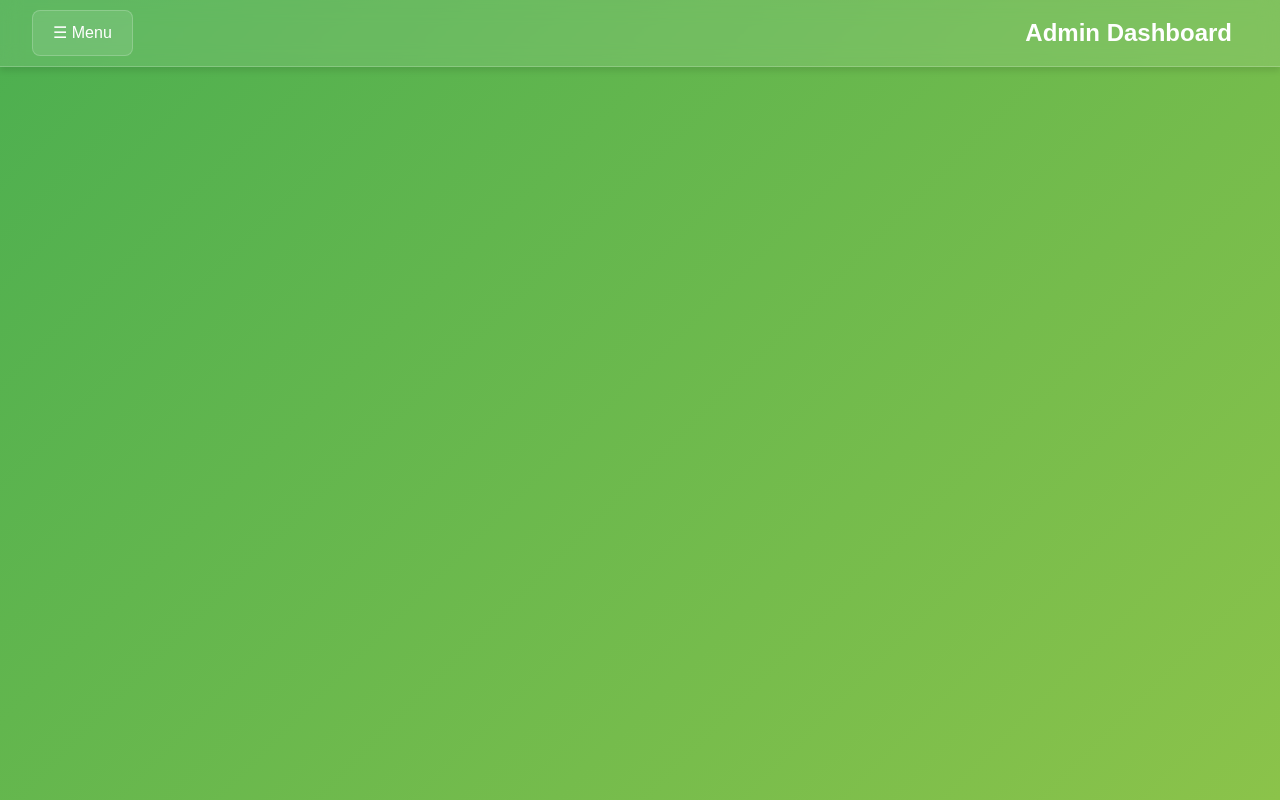
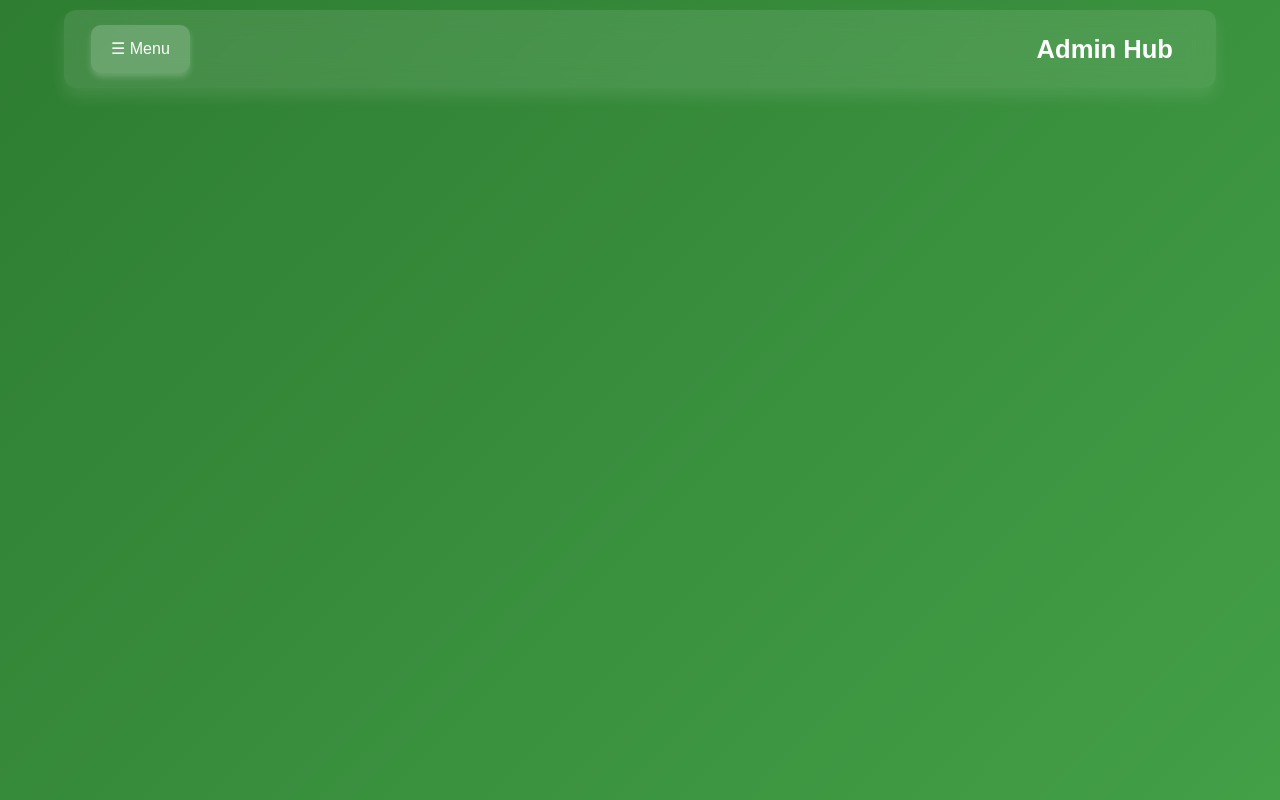
Before and after one commit to chikkuanijohn/ecom_web, a Django app: page /upb/ in a window 1280 px wide. Run offline with Django 5.2, Linux system fonts and the light colour scheme.

Commit message:
new file

```diff
--- a/store/templates/shop/addcategory.html
+++ b/store/templates/shop/addcategory.html
@@ -212,7 +212,7 @@
             <button class="btn btn-success me-2" type="button" data-bs-toggle="offcanvas" data-bs-target="#sidebar" aria-controls="sidebar">
                 ☰ Menu
             </button>
-            <a class="navbar-brand" href="./">Admin Dashboard</a>
+            <a class="navbar-brand" href="./">Admin Hub</a>
             <button class="navbar-toggler" type="button" data-bs-toggle="collapse" data-bs-target="#navbarNav" aria-controls="navbarNav" aria-expanded="false" aria-label="Toggle navigation">
                 <span class="navbar-toggler-icon"></span>
             </button>
--- a/store/templates/shop/dash.html
+++ b/store/templates/shop/dash.html
@@ -3,53 +3,71 @@
 <head>
     <meta charset="UTF-8">
     <meta name="viewport" content="width=device-width, initial-scale=1.0">
-    <title>Admin Dashboard</title>
+    <title>Admin Hub</title>
     {% load static %}
     <link href="https://cdn.jsdelivr.net/npm/bootstrap@5.3.3/dist/css/bootstrap.min.css" rel="stylesheet">
     <style>
+        /* Background Gradient */
         body {
-            background: linear-gradient(135deg, #4CAF50, #8BC34A);
+            background: linear-gradient(135deg, #2e7d32, #388e3c, #43a047);
             min-height: 100vh;
             font-family: 'Poppins', sans-serif;
             color: #ffffff;
             margin: 0;
             padding: 0;
+            display: flex;
+            flex-direction: column;
+            align-items: center;
+            justify-content: center;
         }
 
+        /* Glassmorphic Navbar */
         .navbar {
             background: rgba(255, 255, 255, 0.1);
-            backdrop-filter: blur(10px);
-            box-shadow: 0 4px 6px rgba(0, 0, 0, 0.1);
-            padding: 10px 20px;
-            border-bottom: 1px solid rgba(255, 255, 255, 0.2);
+            backdrop-filter: blur(12px);
+            border-radius: 12px;
+            box-shadow: 0 8px 16px rgba(255, 255, 255, 0.1);
+            padding: 15px;
+            width: 90%;
+            max-width: 1200px;
+            position: fixed;
+            top: 10px;
+            left: 50%;
+            transform: translateX(-50%);
+            z-index: 1000;
         }
 
         .navbar-brand {
-            font-size: 1.5rem;
+            font-size: 1.6rem;
             font-weight: bold;
             color: #ffffff !important;
         }
 
+        /* Glassmorphic Button */
         .btn-glass {
-            background: rgba(255, 255, 255, 0.1);
-            border: 1px solid rgba(255, 255, 255, 0.2);
+            background: rgba(255, 255, 255, 0.2);
+            border: none;
             color: #ffffff;
-            padding: 10px 20px;
-            border-radius: 8px;
+            padding: 12px 20px;
+            border-radius: 10px;
             font-size: 1rem;
-            transition: background 0.3s ease, transform 0.3s ease;
+            transition: 0.3s ease;
+            box-shadow: 0 4px 6px rgba(255, 255, 255, 0.2);
         }
 
         .btn-glass:hover {
-            background: rgba(255, 255, 255, 0.2);
-            transform: translateY(-2px);
+            background: rgba(255, 255, 255, 0.3);
+            transform: scale(1.05);
+            box-shadow: 0 6px 12px rgba(255, 255, 255, 0.3);
         }
 
+        /* Glassmorphic Sidebar */
         .offcanvas {
-            background: rgba(40, 40, 60, 0.8);
-            backdrop-filter: blur(10px);
-            box-shadow: 4px 0 10px rgba(0, 0, 0, 0.1);
+            background: rgba(46, 125, 50, 0.9);
+            backdrop-filter: blur(15px);
+            box-shadow: 6px 0 15px rgba(255, 255, 255, 0.1);
             color: #ffffff;
+            width: 280px;
         }
 
         .offcanvas-header {
@@ -81,7 +99,7 @@
         }
 
         .offcanvas a:hover {
-            background: rgba(255, 255, 255, 0.2);
+            background: rgba(255, 255, 255, 0.3);
             transform: translateX(5px);
         }
 
@@ -96,6 +114,7 @@
             color: #ffffff;
         }
 
+        /* Close Button */
         .btn-close {
             filter: invert(1);
         }
@@ -103,11 +122,11 @@
         /* Responsive Design */
         @media (max-width: 768px) {
             .navbar-brand {
-                font-size: 1.2rem;
+                font-size: 1.3rem;
             }
 
             .btn-glass {
-                padding: 8px 16px;
+                padding: 10px 18px;
                 font-size: 0.9rem;
             }
 
@@ -119,12 +138,14 @@
     </style>
 </head>
 <body>
+
+    <!-- Navbar -->
     <nav class="navbar navbar-expand-lg navbar-dark">
-        <div class="container-fluid">
+        <div class="container-fluid d-flex justify-content-between">
             <button class="btn btn-glass me-2" type="button" data-bs-toggle="offcanvas" data-bs-target="#sidebar" aria-controls="sidebar">
                 ☰ Menu
             </button>
-            <a class="navbar-brand" href="#">Admin Dashboard</a>
+            <a class="navbar-brand" href="#">Admin Hub</a>
         </div>
     </nav>
 
@@ -135,13 +156,13 @@
             <button type="button" class="btn-close text-reset" data-bs-dismiss="offcanvas" aria-label="Close"></button>
         </div>
         <div class="offcanvas-body">
-            <a href="addcat">Add Category</a>
-            <a href="add">Add Product</a>
-            <a href="addw">Add Weight and Stock</a>
-            <a href="viewproduct">View Product</a>
-            <a href="shop/bookings">View Bookings</a>
+            <a href="addcat">📂 Add Category</a>
+            <a href="add">📦 Add Product</a>
+            <a href="addw">⚖️ Add Weight & Stock</a>
+            <a href="viewproduct">👁️ View Products</a>
+            <a href="shop/bookings">📜 View Bookings</a>
             <hr>
-            <a href="lout" class="text-danger">Logout</a>
+            <a href="lout" class="text-danger">🚪 Logout</a>
         </div>
     </div>
 
--- a/store/templates/shop/viewproduct.html
+++ b/store/templates/shop/viewproduct.html
@@ -119,7 +119,7 @@
             <button class="btn btn-success me-2" type="button" data-bs-toggle="offcanvas" data-bs-target="#sidebar" aria-controls="sidebar">
                 ☰ Menu
             </button>
-            <a class="navbar-brand text-success" href="./">Admin Dashboard</a>
+            <a class="navbar-brand text-success" href="./">Admin Hub</a>
             <button class="navbar-toggler" type="button" data-bs-toggle="collapse" data-bs-target="#navbarNav" aria-controls="navbarNav" aria-expanded="false" aria-label="Toggle navigation">
                 <span class="navbar-toggler-icon"></span>
             </button>
--- a/store/templates/user/single.html
+++ b/store/templates/user/single.html
@@ -204,6 +204,9 @@
                 </select>
             </form>
 
+
+
+
             {% if weight_details %}
                 <p>Weight: {{ weight_details.product_weight }}</p>
                 <p style="text-decoration: line-through; color: #e74c3c;">Price: ₹{{ weight_details.price }}</p>
@@ -218,7 +221,7 @@
                     <a href="../../buy-now/{{ weight_details.pk }}" class="buy-now-btn">Buy Now</a>
                 </div>
             {% else %}
-                <p style="color: #666;">Choose a weight to see pricing and details.</p>
+                <p style="color: #666;">Select a weight to see pricing and details...!</p>
             {% endif %}
         </div>
     </div>
```
Also changed, not shown: store/db.sqlite3.
